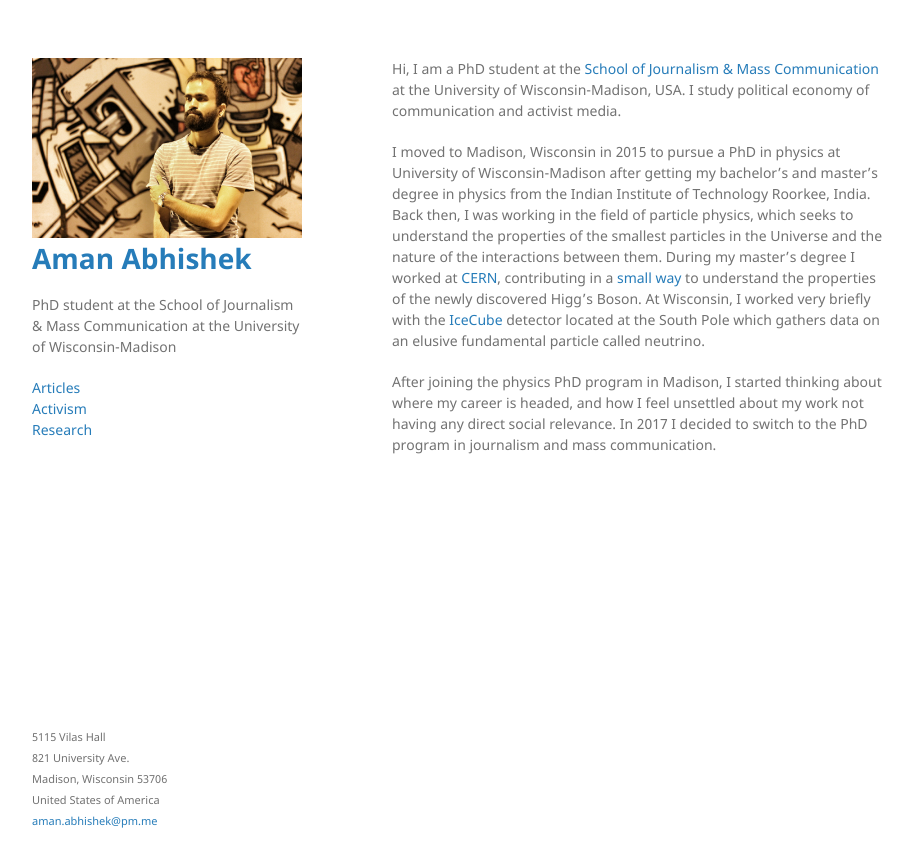
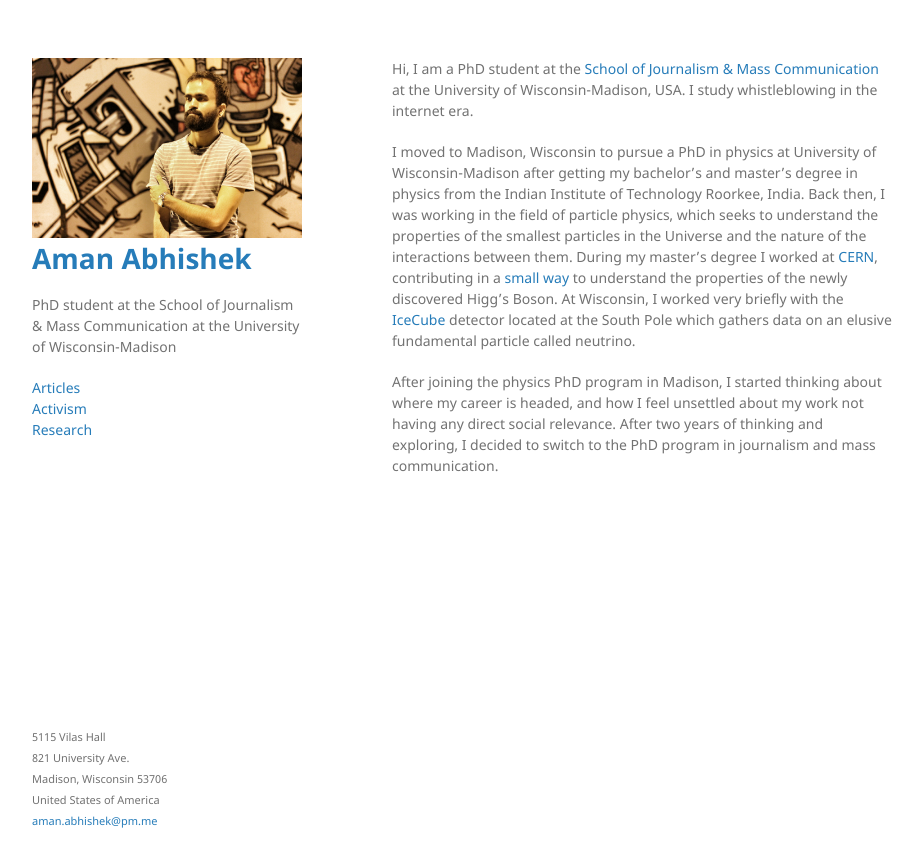
Before and after one commit to aman-abhishek/aman-abhishek.github.io, a Jekyll site: the page built from index.md, in a window 1280 px wide. Shown: the top 867 px of the page, without its empty margins (178-1101 px from the left). Built offline with Jekyll 4.4.1, drawn with Linux system fonts in a browser that asks for light colours.

Commit message:
update bio

```diff
--- a/index.md
+++ b/index.md
@@ -2,10 +2,10 @@
 layout: default
 ---
 
-Hi, I am a PhD student at the [School of Journalism & Mass Communication](https://journalism.wisc.edu/staff/abhishek-aman/) at the University of Wisconsin-Madison, USA. I study political economy of communication and activist media.
+Hi, I am a PhD student at the [School of Journalism & Mass Communication](https://journalism.wisc.edu/staff/abhishek-aman/) at the University of Wisconsin-Madison, USA. I study whistleblowing in the internet era.
 
-I moved to Madison, Wisconsin in 2015 to pursue a PhD in physics at University of Wisconsin-Madison after getting my bachelor's and master's degree in physics from the Indian Institute of Technology Roorkee, India. Back then, I was working in the field of particle physics, which seeks to understand the properties of the smallest particles in the Universe and the nature of the interactions between them. During my master's degree I worked at [CERN](https://home.cern/about), contributing in a [small way](https://cds.cern.ch/record/1748469?ln=en) to understand the properties of the newly discovered Higg's Boson. At Wisconsin, I worked very briefly with the [IceCube](https://icecube.wisc.edu/) detector located at the South Pole which gathers data on an elusive fundamental particle called neutrino.
+I moved to Madison, Wisconsin to pursue a PhD in physics at University of Wisconsin-Madison after getting my bachelor's and master's degree in physics from the Indian Institute of Technology Roorkee, India. Back then, I was working in the field of particle physics, which seeks to understand the properties of the smallest particles in the Universe and the nature of the interactions between them. During my master's degree I worked at [CERN](https://home.cern/about), contributing in a [small way](https://cds.cern.ch/record/1748469?ln=en) to understand the properties of the newly discovered Higg's Boson. At Wisconsin, I worked very briefly with the [IceCube](https://icecube.wisc.edu/) detector located at the South Pole which gathers data on an elusive fundamental particle called neutrino.
 
-After joining the physics PhD program in Madison, I started thinking about where my career is headed, and how I feel unsettled about my work not having any direct social relevance. In 2017 I decided to switch to the PhD program in journalism and mass communication.
+After joining the physics PhD program in Madison, I started thinking about where my career is headed, and how I feel unsettled about my work not having any direct social relevance. After two years of thinking and exploring, I decided to switch to the PhD program in journalism and mass communication.
 
 <!-- <a href="https://aman-abhishek.github.io/publications.html">Publications</a> -->
```
